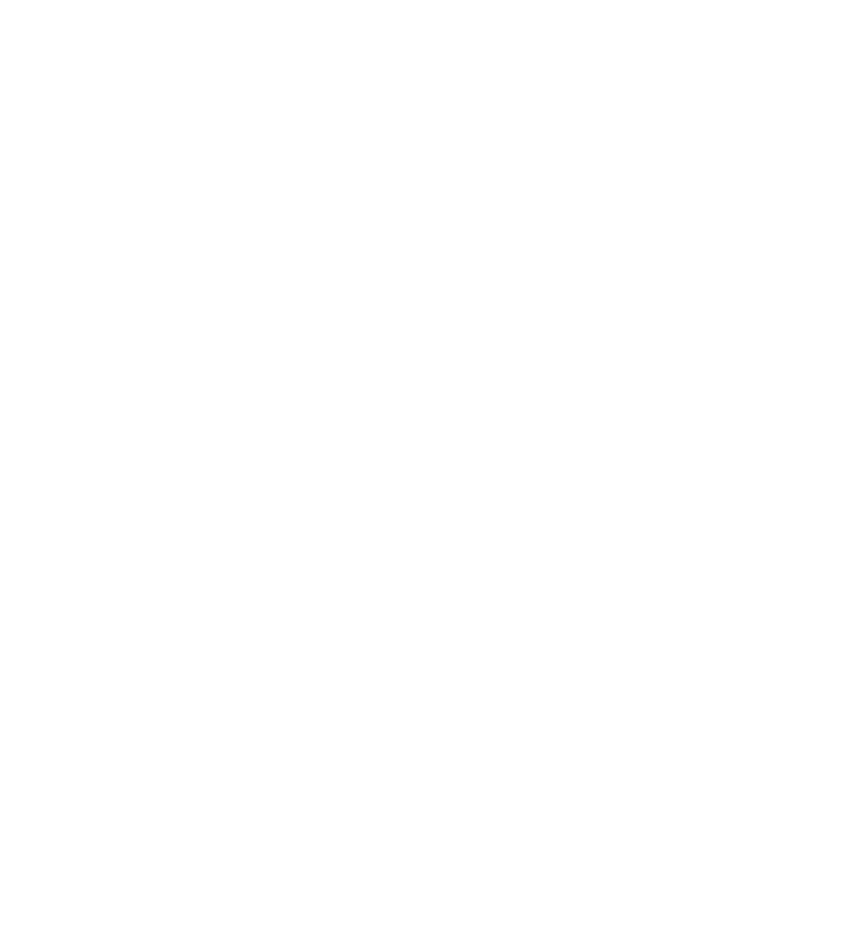
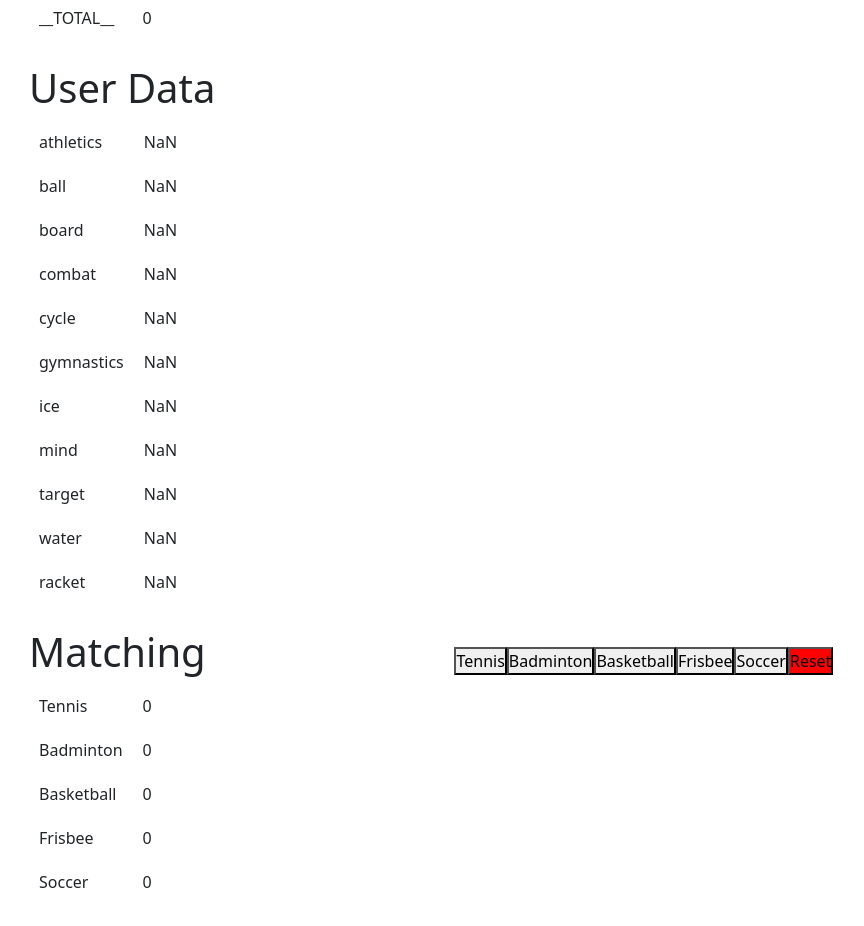
Before and after one commit to JosephN37/Lex, a React (Create React App) app: page /test in a window 1280 px wide. Shown: the part 460-1386 px from the top of the page, without its empty margins (71-935 px from the left). Before the commit the page ends 800 px from the top, so only its background shows below. Built offline with nearby package versions, Linux system fonts and the light colour scheme; no server answers.

Commit message:
test: still testing to calculate user-sport match percentage

```diff
--- a/src/components/App.jsx
+++ b/src/components/App.jsx
@@ -25,6 +25,8 @@
 import YourEvents from "./pages/YourEvents";
 import Event from "./pages/Event";
 
+import TestMatch from "./dashboard/testing-match/TestMatch.jsx";
+
 function App() {
   /**
    * The main application component
@@ -51,6 +53,8 @@
           <Route path="/signup" component={Signup} />
           <Route path="/login" component={Login} />
           <Route path="/forgot-password" component={ForgotPassword} />
+
+          <Route path="/test" component={TestMatch} />
         </Switch>
       </AuthProvider>
     </Router>
--- /dev/null
+++ b/src/components/dashboard/testing-match/SportData.js
@@ -0,0 +1,82 @@
+export const SportData = {
+    "Tennis": {
+        "uid": "Tennis",
+        "type": {
+            "athletics": 0.5,
+            "ball": 0.7,
+            "board": 0,
+            "combat": 0,
+            "cycle": 0,
+            "gymnastics": 0,
+            "ice": 0,
+            "mind": 0.5,
+            "target": 0.5,
+            "water": 0,
+            "racket": 1
+        }
+    },
+    "Badminton": {
+        "uid": "Badminton",
+        "type": {
+            "athletics": 0.3,
+            "ball": 0.2,
+            "board": 0,
+            "combat": 0,
+            "cycle": 0,
+            "gymnastics": 0,
+            "ice": 0,
+            "mind": 0.5,
+            "target": 0.5,
+            "water": 0,
+            "racket": 1
+        }
+    },
+    "Basketball": {
+        "uid": "Basketball",
+        "type": {
+            "athletics": 0.6,
+            "ball": 1,
+            "board": 0,
+            "combat": 0.3,
+            "cycle": 0,
+            "gymnastics": 0,
+            "ice": 0,
+            "mind": 0.5,
+            "target": 0.2,
+            "water": 0,
+            "racket": 0
+        }
+    },
+    "Frisbee": {
+        "uid": "Frisbee",
+        "type": {
+            "athletics": 0.3,
+            "ball": 1,
+            "board": 0,
+            "combat": 0.2,
+            "cycle": 0,
+            "gymnastics": 0,
+            "ice": 0,
+            "mind": 0.6,
+            "target": 0.2,
+            "water": 0,
+            "racket": 0
+        }
+    },
+    "Soccer": {
+        "uid": "Soccer",
+        "type": {
+            "athletics": 0.7,
+            "ball": 1,
+            "board": 0,
+            "combat": 0.5,
+            "cycle": 0,
+            "gymnastics": 0,
+            "ice": 0,
+            "mind": 0.6,
+            "target": 0.5,
+            "water": 0,
+            "racket": 0
+        }
+    },
+}
--- /dev/null
+++ b/src/components/dashboard/testing-match/TestMatch.jsx
@@ -0,0 +1,140 @@
+import React, { useState } from "react";
+
+import { SportData } from "./SportData";
+import { UserData } from "./UserData";
+import "./test.css";
+
+export default function TestMatch() {
+  const [sportCount, setSportCount] = useState({
+    Tennis: 0,
+    Badminton: 0,
+    Basketball: 0,
+    Frisbee: 0,
+    Soccer: 0,
+    __TOTAL__: 0,
+  });
+  const [userData, setUserData] = useState(UserData["type"]);
+  const [match, setMatch] = useState({
+    Tennis: 0,
+    Badminton: 0,
+    Basketball: 0,
+    Frisbee: 0,
+    Soccer: 0,
+  });
+
+  function addSportCount(event) {
+    const key = event.target.innerText;
+    const dict = { ...sportCount };
+    dict[key] = sportCount[key] + 1;
+    dict["__TOTAL__"] = sportCount["__TOTAL__"] + 1;
+    setSportCount(dict);
+
+    // Add to userdata
+    // Get data from sportdata
+    const stat = SportData[key]["type"];
+    const temp = {};
+    for (const [key, value] of Object.entries(stat)) {
+      temp[key] = userData[key] + value;
+    }
+    setUserData(temp);
+    calculateMatch();
+  }
+
+  function resetCounter() {
+    setSportCount({
+      Tennis: 0,
+      Badminton: 0,
+      Basketball: 0,
+      Frisbee: 0,
+      Soccer: 0,
+      __TOTAL__: 0,
+    });
+    setUserData(UserData["type"]);
+    setMatch({
+        Tennis: 0,
+        Badminton: 0,
+        Basketball: 0,
+        Frisbee: 0,
+        Soccer: 0,
+      })
+  }
+
+  function scalarProduct(d1, d2) {
+    var sum = 0;
+    console.log("d1: ", d1)
+    console.log("d2: ", d2)
+    for (const [key, value] of Object.entries(d1)) {
+        console.log("key: ", key)
+        console.log("value: ", value)
+        console.log("d2[key]: ", d2[key])
+      sum += value * d2[key];
+    }
+    return sum;
+  }
+
+  function calculateMatch() {
+    if (sportCount["__TOTAL__"] === 0) {
+      const temp = { ...match };
+      temp[UserData["preferredSports"]] = 1;
+      setMatch(temp);
+    } else {
+      const temp = { ...match };
+      for (const [key, value] of Object.entries(temp)) {
+        temp[key] = scalarProduct(userData, SportData[key]["type"]) ;
+      }
+      setMatch(temp);
+    }
+  }
+
+  return (
+    <div>
+      <div className="left">
+        <h1 style={{ textAlign: "left" }}>Sport Count</h1>
+        <table>
+          {Object.keys(sportCount).map((s, i) => {
+            return (
+              <tr key={i}>
+                <td>{s}</td>
+                <td>{sportCount[s]}</td>
+              </tr>
+            );
+          })}
+        </table>
+        <br></br>
+
+        <h1 style={{ textAlign: "left" }}>User Data</h1>
+        <table>
+          {Object.keys(userData).map((s, i) => {
+            return (
+              <tr key={i}>
+                <td>{s}</td>
+                <td>{userData[s] / sportCount["__TOTAL__"]}</td>
+              </tr>
+            );
+          })}
+        </table>
+        <br></br>
+
+        <h1 style={{ textAlign: "left" }}>Matching</h1>
+        <table>
+          {Object.keys(match).map((s, i) => {
+            return (
+              <tr key={i}>
+                <td>{s}</td>
+                <td>{match[s]}</td>
+              </tr>
+            );
+          })}
+        </table>
+      </div>
+      <div className="right">
+        <button onClick={addSportCount}>Tennis</button>
+        <button onClick={addSportCount}>Badminton</button>
+        <button onClick={addSportCount}>Basketball</button>
+        <button onClick={addSportCount}>Frisbee</button>
+        <button onClick={addSportCount}>Soccer</button>
+        <button onClick={resetCounter} style={{backgroundColor: "red"}}>Reset</button>
+      </div>
+    </div>
+  );
+}
--- /dev/null
+++ b/src/components/dashboard/testing-match/UserData.js
@@ -0,0 +1,24 @@
+export const UserData = {
+    "preferredSports": "Soccer",
+    "played": {
+        "Tennis": 0,
+        "Badminton": 0,
+        "Basketball": 0,
+        "Frisbee": 0,
+        "Soccer": 0,
+        "__TOTAL__": 0
+    },
+    "type": {
+        "athletics": 0,
+        "ball": 0,
+        "board": 0,
+        "combat": 0,
+        "cycle": 0,
+        "gymnastics": 0,
+        "ice": 0,
+        "mind": 0,
+        "target": 0,
+        "water": 0,
+        "racket": 0
+    }
+}
--- /dev/null
+++ b/src/components/dashboard/testing-match/test.css
@@ -0,0 +1,22 @@
+button {
+    display: inline;
+    margin: 10px;
+}
+
+table {
+    text-align: left;
+}
+
+td {
+    padding: 10px;
+}
+
+.left {
+    display: inline-block;
+    padding: 100px;
+}
+.right {
+    top: 0;
+    display: inline-block;
+    padding: 100px;
+}
```
